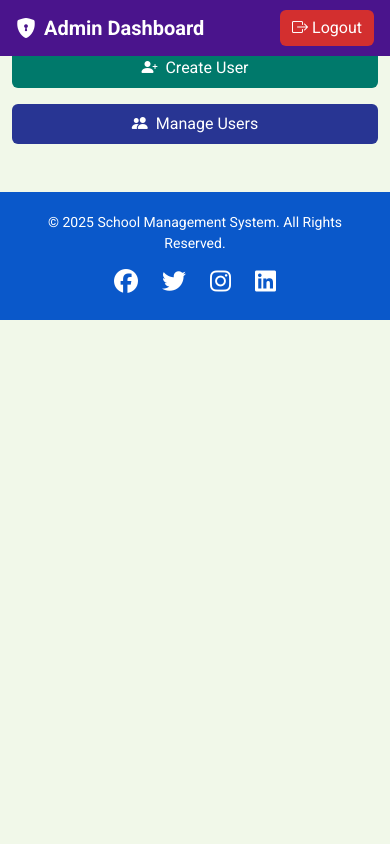
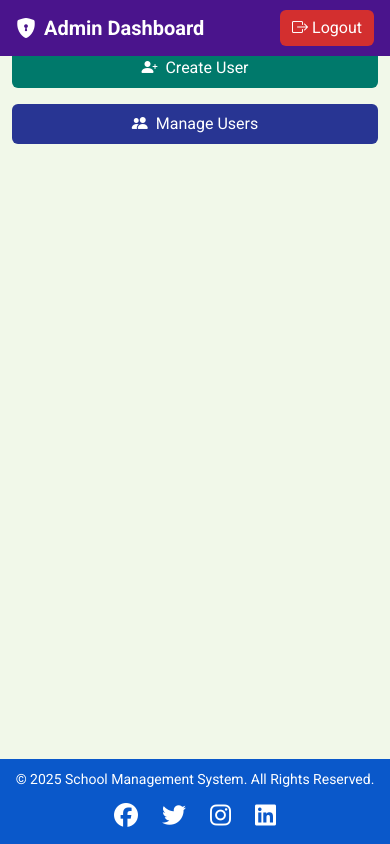
Before and after one commit to sejjtechnologies/school_management_system, a Flask app: page /admin/dashboard in a window 390 px wide. Run offline with Flask 3, Linux system fonts and the light colour scheme.

Commit message:
Refactor footer: split left/right, responsive mobile scaling, fixed height

```diff
--- a/templates/footer.html
+++ b/templates/footer.html
@@ -21,13 +21,16 @@
         footer {
             background: #0a58ca;
             color: #ffffff;
-            padding: 20px;
-            min-height: 70px;
+            padding: 0 20px;
+            height: 60px;
             display: flex;
-            flex-wrap: wrap;
             align-items: center;
             justify-content: space-between;
-            text-align: center;
+            position: fixed;
+            bottom: 0;
+            left: 0;
+            width: 100%;
+            z-index: 999;
         }
 
         .footer-left {
@@ -47,9 +50,17 @@
         }
             @media (max-width: 600px) {
             footer {
+                height: auto;
+                padding: 10px;
                 flex-direction: column;
-                gap: 10px;
+                text-align: center;
+                gap: 8px;
             }
+
+            .footer-right a {
+                font-size: 22px;
+            }
+        }
 
             .footer-right a {
                 font-size: 24px;
```
